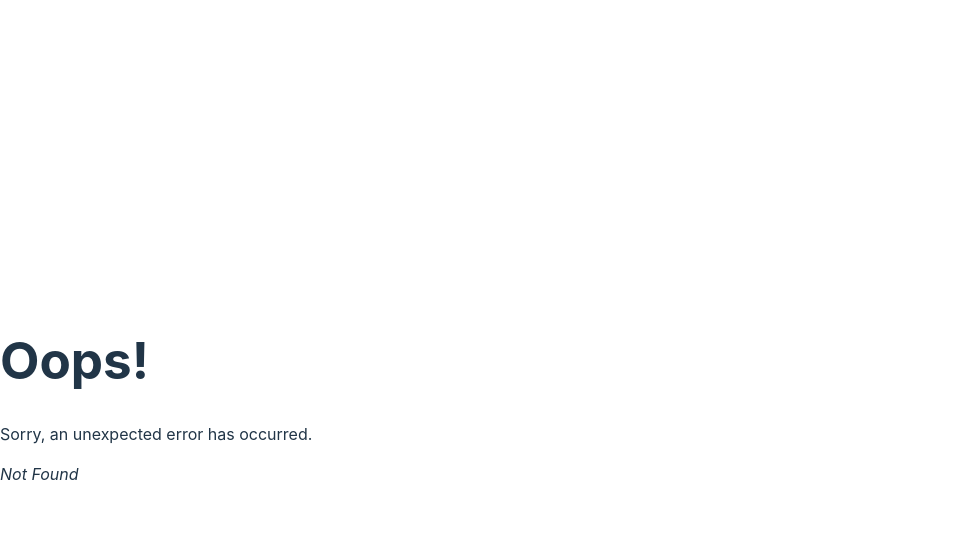
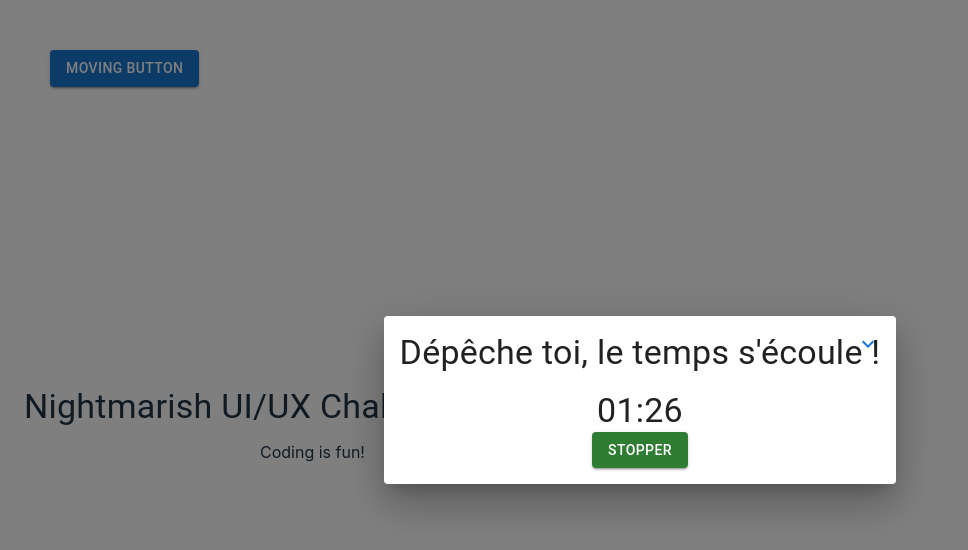
Before and after one commit to Coco62442/les-kips-2, a React (Vite) app: page /ux in a window 1280 px wide. Before the commit this address had no page. Shown: the top 550 px of the page, without its empty margins (0-968 px from the left). Built offline with nearby package versions, Linux system fonts and the light colour scheme.

Commit message:
ça marche

```diff
--- a/package.json
+++ b/package.json
@@ -13,6 +13,7 @@
   "dependencies": {
     "@emotion/react": "^11.11.1",
     "@emotion/styled": "^11.11.0",
+    "@mui/icons-material": "^5.14.19",
     "@mui/material": "^5.14.20",
     "@vitejs/plugin-react-swc": "^3.5.0",
     "i18n-js": "^4.3.2",
--- a/src/components/nightmare_ux/FalsePopup.jsx
+++ b/src/components/nightmare_ux/FalsePopup.jsx
@@ -7,54 +7,44 @@ import {
   DialogTitle,
   Typography,
   IconButton,
-  makeStyles,
+  Box,
 } from '@mui/material';
-
-const useStyles = makeStyles((theme) => ({
-  popup: {
-    display: 'flex',
-    flexDirection: 'column',
-    alignItems: 'center',
-    justifyContent: 'center',
-    padding: theme.spacing(2),
-    textAlign: 'center',
-  },
-  footerText: {
-    color: 'gray',
-    cursor: 'pointer',
-    marginTop: theme.spacing(2),
-  },
-}));
+import OpenInFullIcon from '@mui/icons-material/ExpandMore';
+import CloseFullscreenIcon from '@mui/icons-material/ExpandLess';
 
 const FalsePopup = () => {
-  const classes = useStyles();
+  const initialTimer = { minutes: 1, seconds: 26 }; // Initial timer value
+
   const [open, setOpen] = useState(false);
-  const [timer, setTimer] = useState({ minutes: 1, seconds: 26 });
+  const [timer, setTimer] = useState(initialTimer);
   const [expanded, setExpanded] = useState(false);
+  const [showStopper, setShowStopper] = useState(true);
+
+  useEffect(() => {
+    const timerId = setTimeout(() => {
+      setOpen(true);
+    }, 5000); // Show popup automatically after 5 seconds
+
+    return () => clearTimeout(timerId);
+  }, []);
 
   useEffect(() => {
     let interval;
     if (open) {
       interval = setInterval(() => {
-        if (timer.seconds === 0) {
-          if (timer.minutes === 0) {
-            clearInterval(interval);
-          } else {
-            setTimer({ minutes: timer.minutes - 1, seconds: 59 });
+        setTimer((prevTimer) => {
+          const newSeconds = prevTimer.seconds + 1;
+          if (newSeconds === 60) {
+            return { minutes: prevTimer.minutes + 1, seconds: 0 };
           }
-        } else {
-          setTimer({ ...timer, seconds: timer.seconds - 1 });
-        }
+          return { ...prevTimer, seconds: newSeconds };
+        });
       }, 1000);
     }
     return () => clearInterval(interval);
-  }, [open, timer]);
+  }, [open]);
 
   const handleToggle = () => {
-    setOpen(!open);
-  };
-
-  const handleExpand = () => {
     setExpanded(!expanded);
   };
 
@@ -62,46 +52,65 @@ const FalsePopup = () => {
     setOpen(false);
   };
 
+  const handleStopperClick = () => {
+    setShowStopper(false);
+  };
+
+  const handleRelancerClick = () => {
+    setShowStopper(true);
+  };
+
   return (
-    <div>
-      <IconButton onClick={handleToggle} color="primary">
+    <Dialog open={open} onClose={() => {}} maxWidth={false} fullScreen={expanded}>
+      <IconButton onClick={handleToggle} color="primary" style={{ position: 'absolute', top: 8, right: 8 }}>
         {expanded ? (
-          <span>Unexpand</span>
+          <CloseFullscreenIcon onClick={handleToggle} />
         ) : (
-          <span>Expand</span>
+          <OpenInFullIcon onClick={handleToggle} />
         )}
       </IconButton>
-      <Dialog open={open} onClose={handleClose} maxWidth={false}>
-        <DialogTitle>
+      <DialogContent
+        style={{
+          display: 'flex',
+          flexDirection: 'column',
+          alignItems: 'center',
+          justifyContent: 'center',
+          padding: '16px',
+          textAlign: 'center',
+        }}
+      >
+        <Typography variant="h4" style={{ marginBottom: '16px' }}>
           Dépêche toi, le temps s'écoule !
-        </DialogTitle>
-        <DialogContent className={classes.popup}>
+        </Typography>
         <Typography variant="h4">
           {`${timer.minutes.toString().padStart(2, '0')}:${timer.seconds.toString().padStart(2, '0')}`}
         </Typography>
-          <Button variant="contained" color="success">
+        {showStopper ? (
+          <Button variant="contained" color="success" onClick={handleStopperClick}>
             Stopper
           </Button>
-          <Button variant="contained" color="error">
+        ) : (
+          <Button variant="contained" color="error" onClick={handleRelancerClick}>
             Relancer
           </Button>
+        )}
         {expanded && (
           <Typography
             variant="caption"
-              className={classes.footerText}
+            style={{
+              color: 'gray',
+              cursor: 'pointer',
+              position: 'absolute',
+              bottom: '8px',
+              left: '8px',
+            }}
             onClick={handleClose}
           >
             ©lose 2023
           </Typography>
         )}
       </DialogContent>
-        <DialogActions>
-          <Button onClick={handleClose} color="primary">
-            Close
-          </Button>
-        </DialogActions>
     </Dialog>
-    </div>
   );
 };
 
--- a/src/components/nightmare_ux/TextChanges.jsx
+++ b/src/components/nightmare_ux/TextChanges.jsx
@@ -5,7 +5,7 @@ const TextChanges = () => {
 
   useEffect(() => {
     const interval = setInterval(() => {
-      const texts = ['Text 1', 'Text 2', 'Text 3']; // Add more texts as needed
+      const texts = ['save the pandas!', 'Coding is fun!', 'Stay curious!', 'Explore new horizons!']; // Additional phrases
       const randomIndex = Math.floor(Math.random() * texts.length);
       setText(texts[randomIndex]);
     }, 3000); // Change text every 3 seconds (adjust the interval as needed)
--- a/src/main.jsx
+++ b/src/main.jsx
@@ -7,6 +7,7 @@ import ErrorPage from './components/Error-page'
 import About from './components/About'
 import Home from './components/Home'
 import KonamiComponent from './components/KonamiComponent'
+import NightmarishPage from './components/nightmare_ux/NightmarishPage'
 
 const router = createBrowserRouter([
   {
@@ -23,6 +24,11 @@ const router = createBrowserRouter([
     path: '/konami',
     element: <KonamiComponent />,
     errorElement: <ErrorPage />,
+  },
+  {
+    path: '/ux',
+    element: <NightmarishPage />,
+    errorElement: <ErrorPage />,
   }
 ])
 
```
Also changed, not shown: 1 other file (tests, documents, lock files or other folders). Lines whose indentation alone changed are shown as unchanged.
